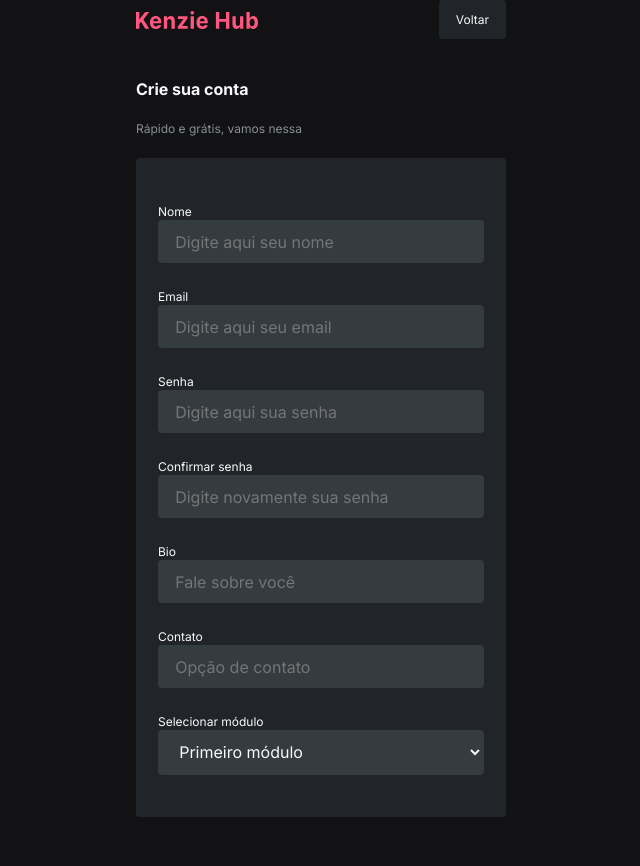
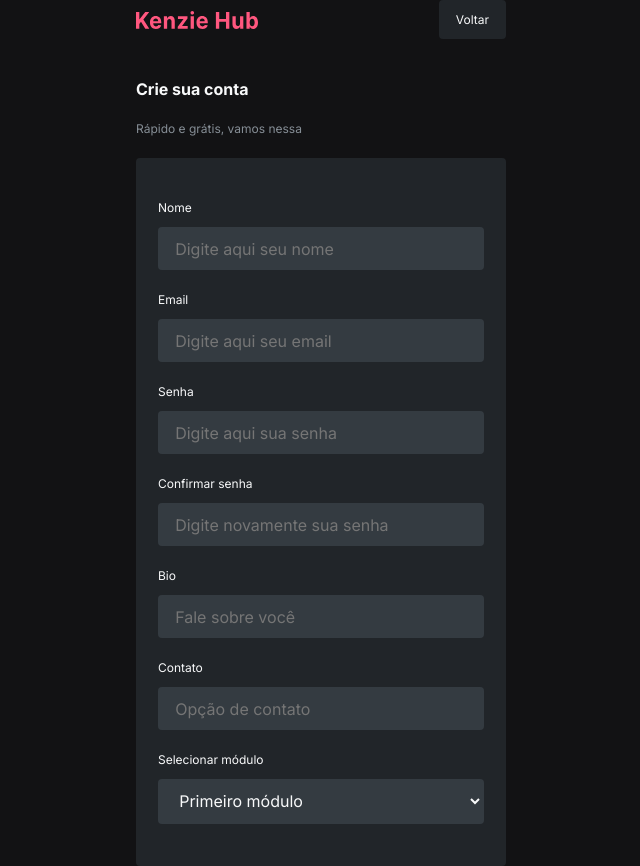
Before and after one commit to Danielle-Luz/Kenzie-Hub, a React (Create React App) app: page /register in a window 1280 px wide. Shown: the whole page, without its empty margins (319-959 px from the left). Before the commit the page ends 817 px from the top, so only its background shows below. Built offline with nearby package versions, Linux system fonts and the light colour scheme.

Commit message:
feat: add spacing between label and input

```diff
--- a/src/components/Form/Field/styles.js
+++ b/src/components/Form/Field/styles.js
@@ -25,9 +25,9 @@ export const FieldStyled = styled(Field)`
 `;
 
 export const FieldWrapperStyled = styled.article`
-  label {
-    margin-bottom: 22px;
-  }
+  display: flex;
+  flex-direction: column;
+  gap: 12px;
 
   option {
     background-color: ${({ theme }) => theme.colors.greyScale[2]};
```
